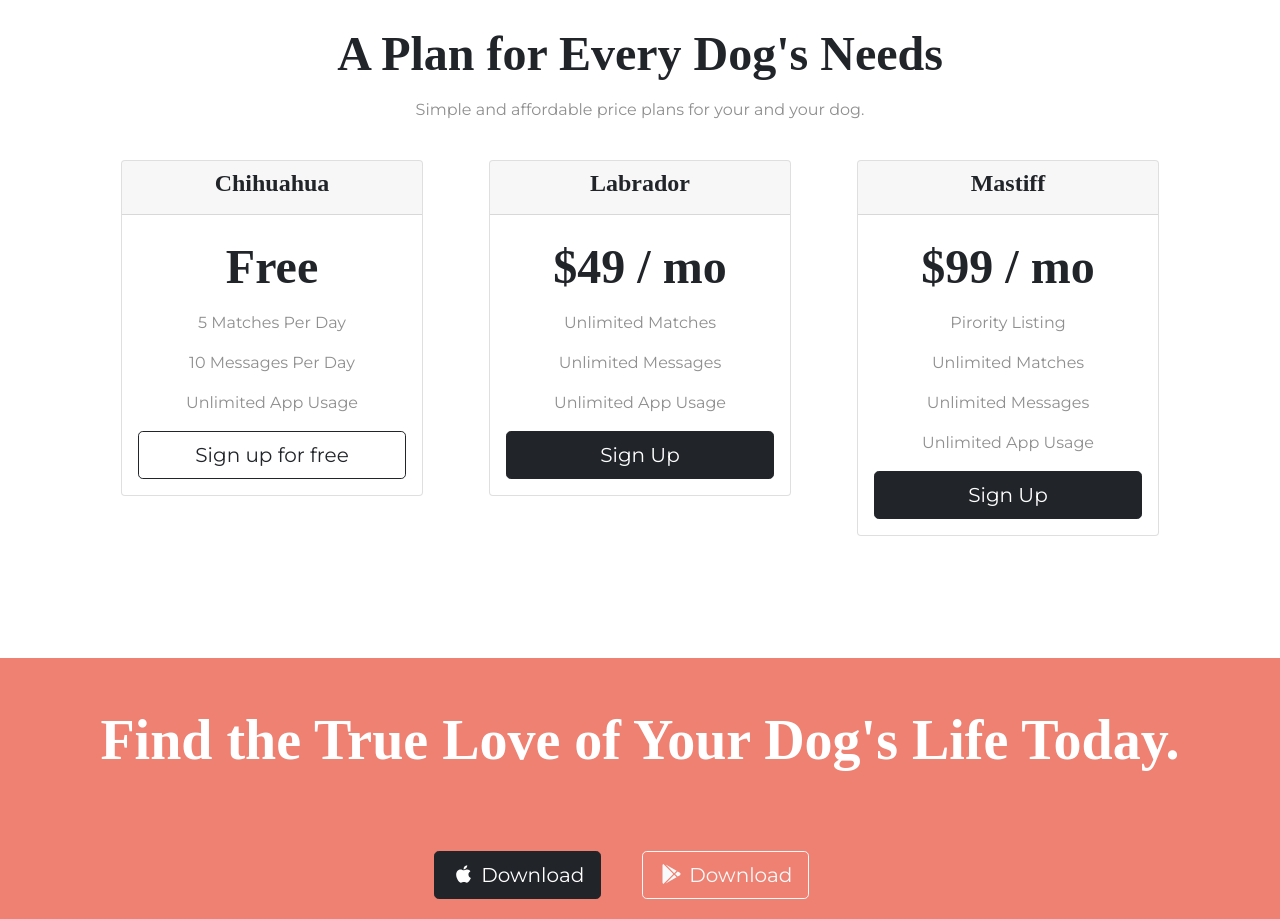
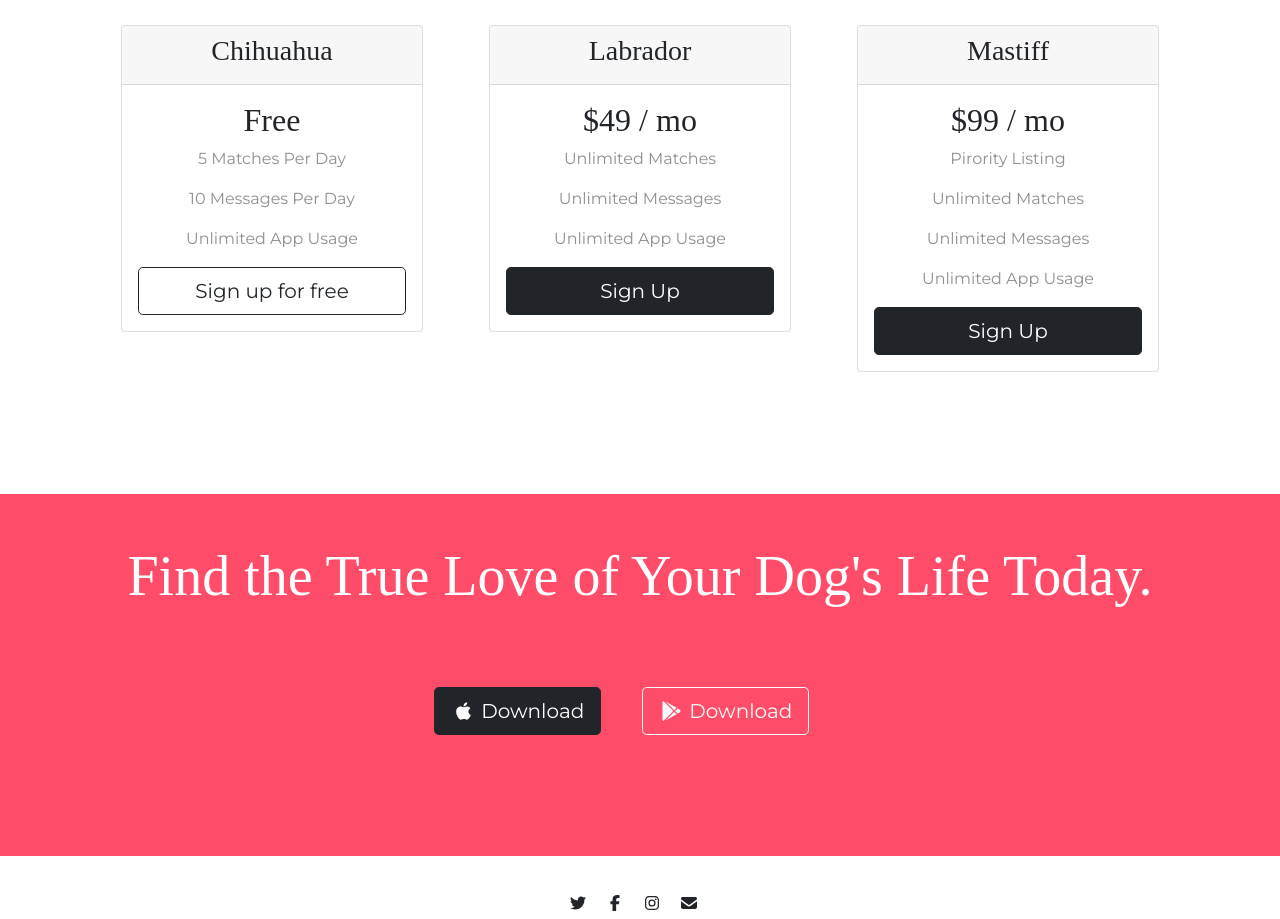
Before and after one commit to deepak-singh19/dogMeet, a plain HTML site: page index.html in a window 1280 px wide. Shown: the part 1878-2797 px from the top of the page. Drawn offline with nearby package versions, Linux system fonts and the light colour scheme.

Commit message:
Update styles.css

```diff
--- a/css/styles.css
+++ b/css/styles.css
@@ -1,5 +1,3 @@
-
-
 body{
   font-family:"Montserrat";
 }
@@ -8,29 +6,13 @@ body{
 }
 
 
-h1{
+h1 ,h2, h3{
   font-family: 'Montserrat-Bold';
-
 }
 
-h2{
-   font-family: 'Montserrat-Bold';
-   font-size: 3rem;
-   line-height: 1.5;
-   font-weight: 600;
-
-
-}
-h3{
-  font-family: 'Montserrat-Bold';
-  font-size: 1.5rem;
-  font-weight:600;
-}
 p{
   color: #8f8f8f;
 }
-
-
 
 /* Navigation Bar*/
 
@@ -91,8 +73,10 @@ p{
   padding: 7% 15%;
   background-color: #fff;
   position: relative ;
-
-
+}
+.features-h3{
+  font-size: 1.5rem;
+  font-weight:600;
 }
 
 .feature-img{
@@ -113,14 +97,15 @@ p{
 /* Testimonial */
 
 #testimonials{
+  text-align: center;
+  background-color: #ef8172;
+  color: #ffff;
+}
 
-
-
-  text-align: center;
-
-  background-color: #ef8172;
-
-  color: #ffff;
+.testimonial-heading{
+  font-size: 3rem;
+  line-height: 1.5;
+  font-weight: 600;
 }
 .carousel-item{
   padding: 7% 15%;
@@ -135,20 +120,16 @@ p{
 }
 
 #press{
-
   text-align: center;
-
   background-color: #ef8172;
-
   padding-bottom: 3%;
-
 }
 
 .p-text{
 
   width:15%;
 
-  margin: 20px 20px 50px;;
+  margin: 20px 20px 50px;
 
 
 }
@@ -160,13 +141,19 @@ p{
   text-align: center;
 
 }
+
+/* .pricing-heading{
+  font-size: 3rem;
+  line-height: 1.5;
+  font-weight: 600;
+} */
 .pricing-col{
   padding: 2% 3%;
 }
 
 
 #cta{
-  background-color: #ef8172;
+  background-color: #ff4c68;
   color: #fff;
   text-align: center;
   padding: 40px 30px 60px ;
@@ -190,8 +177,8 @@ p{
   text-align: center;
   /* padding-top: :10px ; */
   /* background-color: #ef8172; */
-  font-size: 1.2rem;
-  font-family:'Montserrat-Dark';
+  /* font-size: 1.2rem;
+  font-family:'Montserrat-Dark'; */
 
 }
 
```
